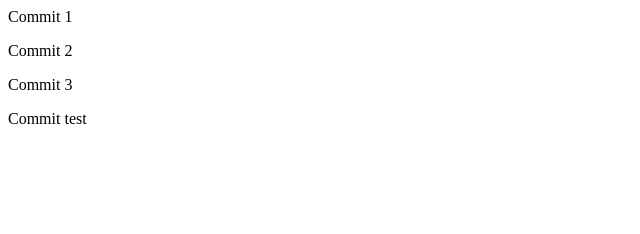
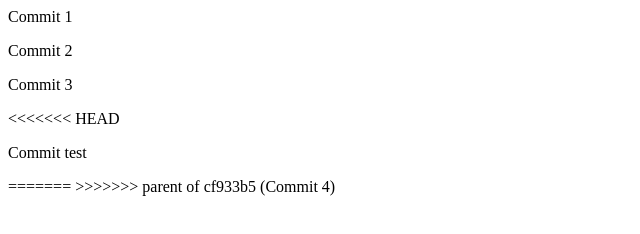
Before and after one commit to dnashold1/git-collab, a plain HTML site: page index.html in a window 1280 px wide. Shown: the whole page, without its empty margins (0-640 px from the left). Drawn offline with Linux system fonts and the light colour scheme.

```diff
--- a/index.html
+++ b/index.html
@@ -17,9 +17,12 @@
     <p>
         Commit 3
     </p>
+<<<<<<< HEAD
     <p>
         Commit test
     </p>
+=======
+>>>>>>> parent of cf933b5 (Commit 4)
 </body>
 
 </html>
```
